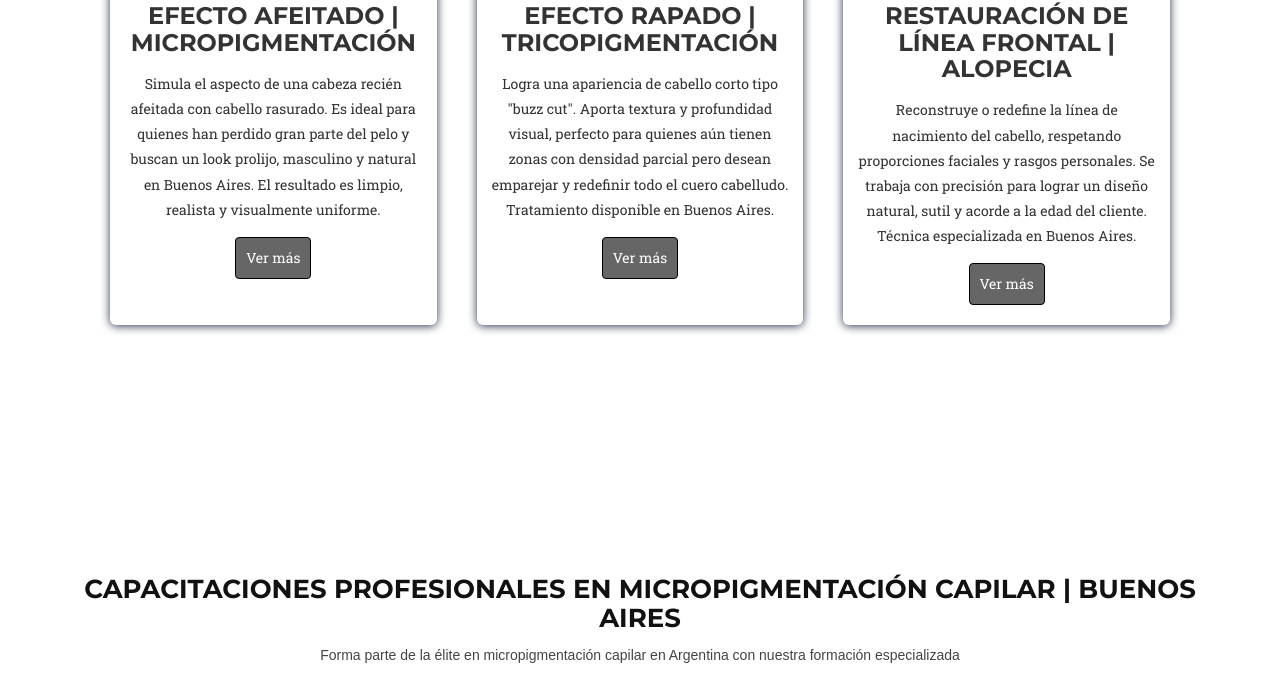
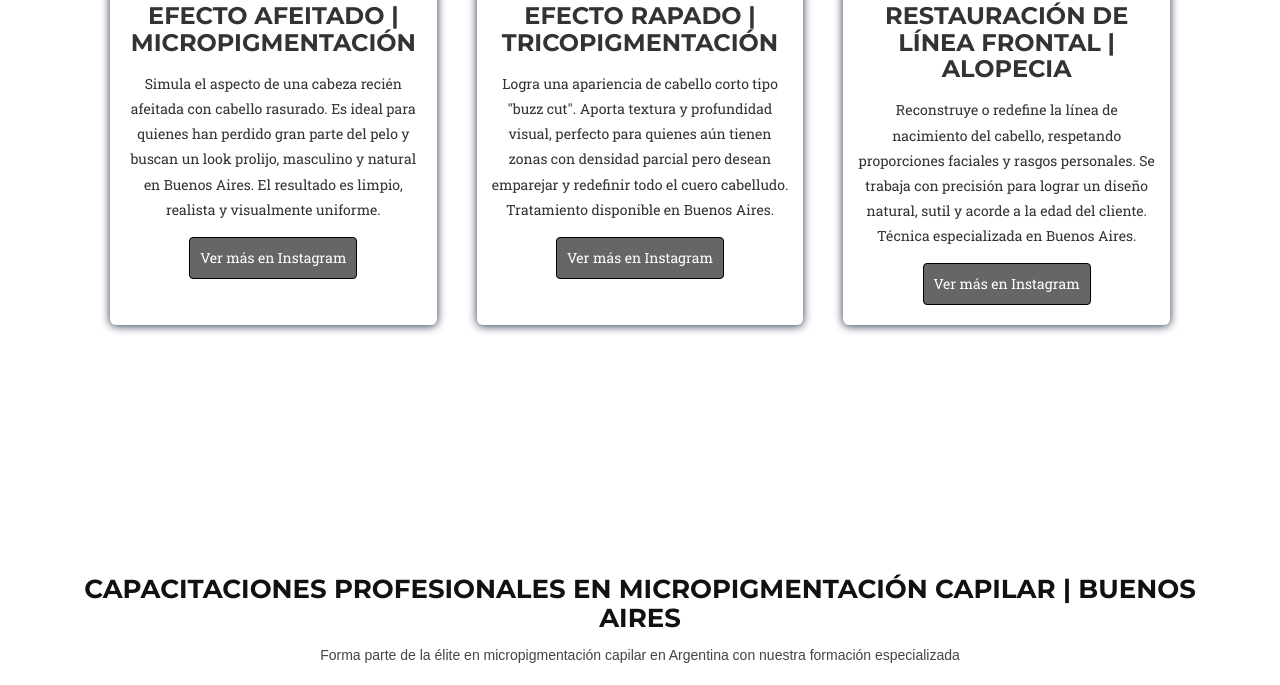
Before and after one commit to heryandejesus/proyectorafa, a plain HTML site: page index.html in a window 1280 px wide. Shown: the part 1788-2473 px from the top of the page. Drawn offline with nearby package versions, Linux system fonts and the light colour scheme; a web font is replaced by a local one.

Commit message:
actualizacion

```diff
--- a/index.html
+++ b/index.html
@@ -182,7 +182,7 @@
             <p>
               Simula el aspecto de una cabeza recién afeitada con cabello rasurado. Es ideal para quienes han perdido gran parte del pelo y buscan un look prolijo, masculino y natural en Buenos Aires. El resultado es limpio, realista y visualmente uniforme.
             </p>
-            <a href="#">Ver más</a>
+            <a href="https://www.instagram.com/rafaelscalpartist?utm_source=ig_web_button_share_sheet&igsh=ZDNlZDc0MzIxNw==">Ver más en Instagram</a>
           </div>
         </div>
         <div class="card">
@@ -194,7 +194,7 @@
             <p>
               Logra una apariencia de cabello corto tipo "buzz cut". Aporta textura y profundidad visual, perfecto para quienes aún tienen zonas con densidad parcial pero desean emparejar y redefinir todo el cuero cabelludo. Tratamiento disponible en Buenos Aires.
             </p>
-            <a href="#">Ver más</a>
+            <a href="https://www.instagram.com/rafaelscalpartist?utm_source=ig_web_button_share_sheet&igsh=ZDNlZDc0MzIxNw==">Ver más en Instagram</a>
           </div>
         </div>
         <div class="card">
@@ -206,7 +206,7 @@
             <p>
               Reconstruye o redefine la línea de nacimiento del cabello, respetando proporciones faciales y rasgos personales. Se trabaja con precisión para lograr un diseño natural, sutil y acorde a la edad del cliente. Técnica especializada en Buenos Aires.
             </p>
-            <a href="#">Ver más</a>
+            <a href="https://www.instagram.com/rafaelscalpartist?utm_source=ig_web_button_share_sheet&igsh=ZDNlZDc0MzIxNw==">Ver más en Instagram</a>
           </div>
         </div>
       </div>
```
